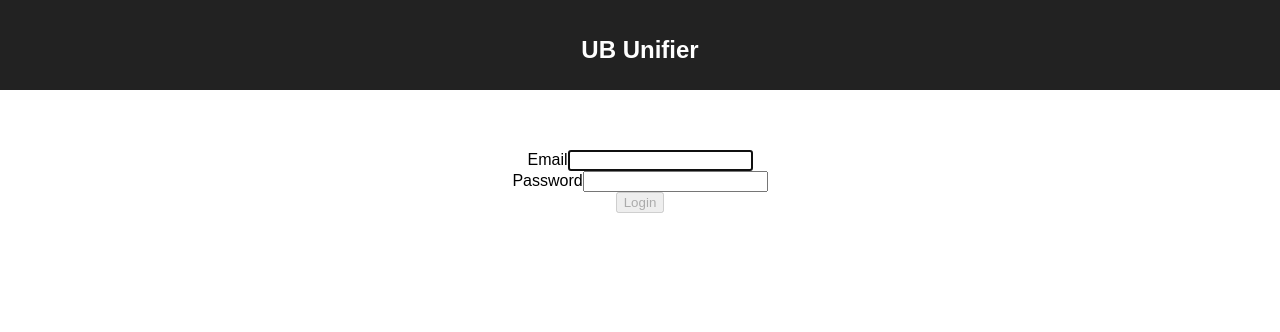
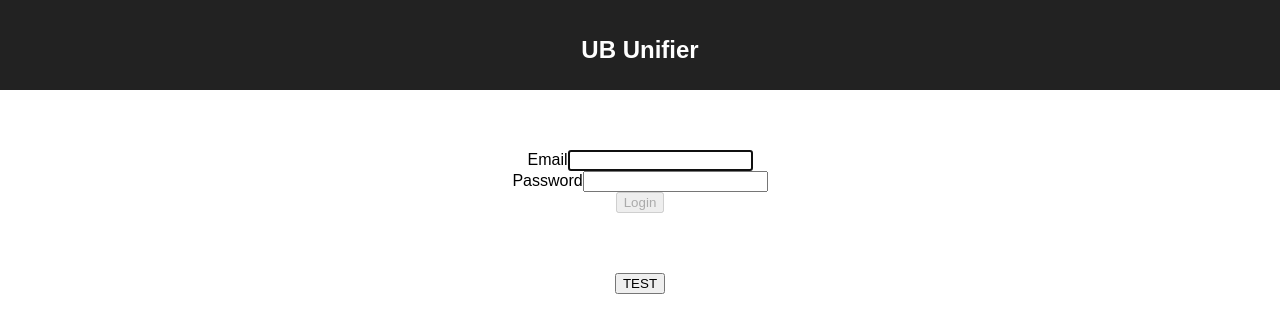
Before and after one commit to Vijay37/UB_Unifier, a React (Create React App) app in the folder ub_unifier_react/: page / in a window 1280 px wide. Shown: the top 332 px of the page. Built offline with nearby package versions, Linux system fonts and the light colour scheme.

Commit message:
Implemented simple backend PHP api and tested fetch functionality

```diff
--- a/ub_unifier_react/src/App.js
+++ b/ub_unifier_react/src/App.js
@@ -2,7 +2,38 @@ import React, { Component } from 'react';
 import logo from './logo.svg';
 import './App.css';
 import Login from "./containers/Login";
+const API="http://localhost:8888/Unifier_API/API.php";
 class App extends Component {
+  constructor(props){
+    super(props);
+    this.load_php=this.load_php.bind(this);
+    this.state={
+      key:""
+    }
+  }
+  load_php(){
+    var formData = new FormData();
+    formData.append('KEY',"test");
+    return fetch(API,{
+      method:"POST",
+      mode: "cors",
+      cache:"no-cache",
+      headers:{
+        // 'Accept': 'application/json',
+        // 'Content-Type': 'application/json'
+      },
+      body:formData,
+    }
+  )
+  .then(response=>response.json())
+  .then(function(data){
+    console.log("Data:",data);
+  })
+  .catch(function(error){
+    console.log("Request failed",error);
+  })
+  ;
+  }
   render() {
     return (
       <div className="App">
@@ -10,6 +41,9 @@ class App extends Component {
           <h1 className="App-title">UB Unifier</h1>
         </header>
         <Login />
+        <button onClick={this.load_php}>
+          TEST
+        </button>
       </div>
     );
   }
```
Also changed, not shown: 1 other file (tests, documents, lock files or other folders).
